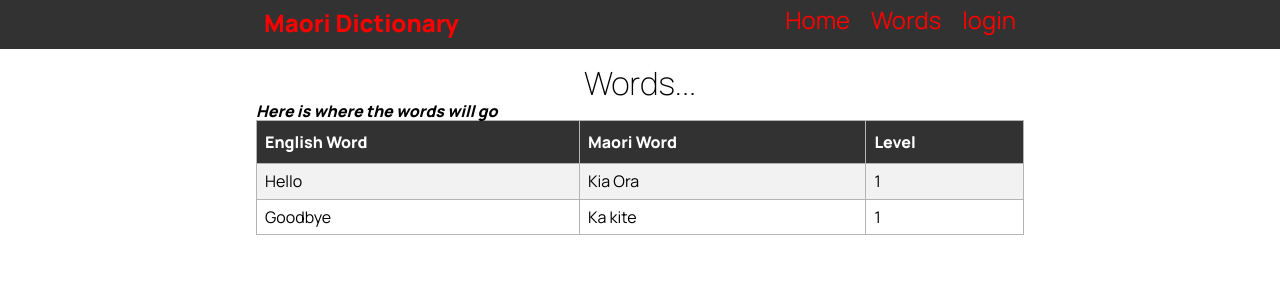
After one commit to DinoBarney63/MaoriDictionaryWebsite, a Flask app: page /wordlist in a window 1280 px wide. The commit adds this page. Shown: the top 300 px of the page. Run offline with Flask 2, Linux system fonts and the light colour scheme.

Commit message:
Began word related pages

```diff
--- a/app.py
+++ b/app.py
@@ -3,8 +3,8 @@ import sqlite3
 from sqlite3 import Error
 from flask_bcrypt import Bcrypt
 
-DATABASE = "C:/Users/19164/PycharmProjects/Pycharm---MaoriDictionaryWebsite/MDW.db"  # School Computer
-# DATABASE = "C:/Users/ryanj/PycharmProjects/Pycharm---MaoriDictionaryWebsite/MDW.db"  # Home Laptop
+DATABASE = "C:/Users/19164/PycharmProjects/Pycharm---MaoriDictionaryWebsite/MaoriDictionary.db"  # School Computer
+# DATABASE = "C:/Users/ryanj/PycharmProjects/Pycharm---MaoriDictionaryWebsite/MaoriDictionary.db"  # Home Laptop
 
 app = Flask(__name__)
 bcrypt = Bcrypt(app)
@@ -35,6 +35,11 @@ def is_logged_in():
 @app.route('/')
 def render_home():
     return render_template('home.html', logged_in=is_logged_in())
+
+
+@app.route('/wordlist')
+def render_wordlist():
+    return render_template('wordlist.html', logged_in=is_logged_in())
 
 
 @app.route('/login', methods=['POST', 'GET'])
--- a/static/MDW.css
+++ b/static/MDW.css
@@ -6,14 +6,12 @@
 }
 
 body {
-    background-color: rgba(236, 240, 241, 1.0);
+    background-color: rgb(255, 255, 255);
 }
 
 .container {
     width: 60vw;
     margin: auto;
-    /*background-color: rgba(52, 73, 94, 1.0);*/
-    /*color: rgba(236, 240, 241, 1.0);*/
 }
 
 .container::after {
@@ -22,15 +20,19 @@ body {
     display: table;
 }
 
+img {
+    max-width: 100%;
+}
+
 h1 {
     text-align: center;
     font-weight: 200;
-    font-size: 3rem;
+    font-size: 2rem;
     margin: 0;
 }
 
 h2 {
-    font-size: 2rem;
+    font-size: 1.5rem;
     text-align: center;
     margin: 0 0 0.5rem 0;
 }
@@ -42,10 +44,10 @@ h3, h4{
 
 nav {
     background-color: rgb(50, 50, 50);
-    text-align: center;
     font-size: 1.5rem;
     padding-top: 0.4rem;
     padding-bottom: 0.7rem;
+    margin-bottom: 1rem;
 }
 
 .navbar-brand {
@@ -75,7 +77,7 @@ nav a:hover {
     border-bottom: 1px solid #b20000;
 }
 
-.myform {
+.my-form {
     width: 80%;
     padding-bottom: 1rem;
     margin: auto auto 20px;
@@ -111,6 +113,25 @@ nav a:hover {
     width: 100%;
 }
 
-table {
-    border-collapse: collapse;
+#wordlist {
+  font-family: Arial, Helvetica, sans-serif;
+  border-collapse: collapse;
+  width: 100%;
 }
+
+#wordlist td, #wordlist th {
+  border: 1px solid #b4b4b4;
+  padding: 8px;
+}
+
+#wordlist tr:nth-child(even){background-color: #f2f2f2;}
+
+#wordlist tr:hover {background-color: #ddd;}
+
+#wordlist th {
+  padding-top: 12px;
+  padding-bottom: 12px;
+  text-align: left;
+  background-color: #323232;
+  color: white;
+}
--- a/templates/base.html
+++ b/templates/base.html
@@ -16,6 +16,7 @@
         </div>
         <div class="navbar-links">
             <a href="/">Home</a>
+            <a href="/wordlist">Words</a>
             {% if logged_in %}
                 <a href="/logout">logout</a>
                 {% else %}
@@ -26,7 +27,7 @@
 </nav>
 <div class="container">
     <header>
-        <h2>{% block pageheading %}{% endblock %}</h2>
+        <h1>{% block pageheading %}{% endblock %}</h1>
     </header>
 
     <main>
--- a/templates/home.html
+++ b/templates/home.html
@@ -1,7 +1,7 @@
 {% extends "base.html" %}
 
-{% block pageheading %}Welcome{% endblock %}
+{% block pageheading %}Home Page{% endblock %}
 
 {% block main %}
-<strong><em>Home Page</em></strong>
+<strong><em>Welcome to the Maori Dictionary</em></strong>
 {% endblock %}
--- a/templates/login.html
+++ b/templates/login.html
@@ -3,7 +3,7 @@
 {% block pageheading %}Login{% endblock %}
 
 {% block main %}
-<form class="myform" method="POST">
+<form class="my-form" method="POST">
   <div class="form-group">
     <div class="form-label">Email:</div>
     <div class="form-element"><input type="email" name="email" id="email" required></div>
--- a/templates/signup.html
+++ b/templates/signup.html
@@ -3,7 +3,7 @@
 {% block pageheading %}Sign up{% endblock %}
 
 {% block main %}
-<form class="myform" method="POST">
+<form class="my-form" method="POST">
   <div class="form-group">
     <div class="form-label">First Name:</div>
     <div class="form-element"><input type="text" name="fname" id="fname" required></div>
--- /dev/null
+++ b/templates/wordlist.html
@@ -0,0 +1,24 @@
+{% extends "base.html" %}
+
+{% block pageheading %}Words...{% endblock %}
+
+{% block main %}
+<strong><em>Here is where the words will go</em></strong>
+<table id="wordlist">
+  <tr>
+    <th>English Word</th>
+    <th>Maori Word</th>
+    <th>Level</th>
+  </tr>
+  <tr>
+    <td>Hello</td>
+    <td>Kia Ora</td>
+    <td>1</td>
+  </tr>
+  <tr>
+    <td>Goodbye</td>
+    <td>Ka kite</td>
+    <td>1</td>
+  </tr>
+</table>
+{% endblock %}
```
Also changed, not shown: templates/worddetail.html (added, +7 -0 lines).
